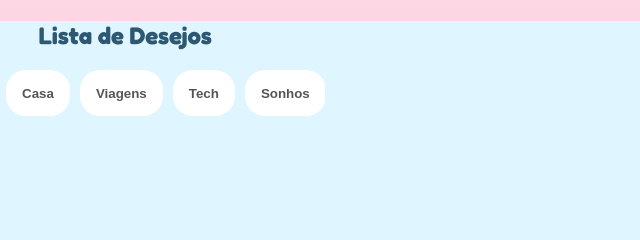
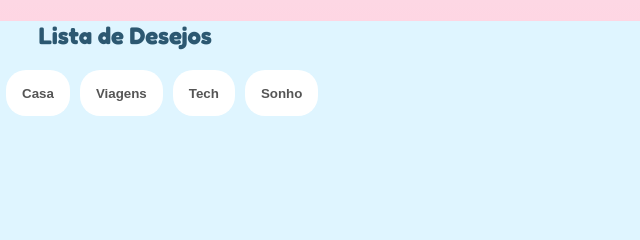
Before and after one commit to NOLASCOrabelo/NossoMundo, a website: page public/index.html in a window 1280 px wide. Shown: the part 943-1183 px from the top of the page, 515-1155 px from the left. Drawn offline with Linux system fonts and the light colour scheme; no server answers.

Commit message:
Update index.html: correct button label from 'Sonhos' to 'Sonho'

```diff
--- a/public/index.html
+++ b/public/index.html
@@ -107,7 +107,7 @@
                 <button class="filter-btn hidden" onclick="filterGifts('casa')">Casa</button>
                 <button class="filter-btn hidden" onclick="filterGifts('exp')">Viagens</button>
                 <button class="filter-btn hidden" onclick="filterGifts('tech')">Tech</button>
-                <button class="filter-btn hidden" onclick="filterGifts('Sonhos')">Sonhos</button>
+                <button class="filter-btn hidden" onclick="filterGifts('Sonhos')">Sonho</button>
                 <button class="filter-btn hidden" onclick="filterGifts('Higiene')">Cuidados pessoal</button>
                 <button class="filter-btn hidden" onclick="filterGifts('Comida')">Queria comer</button>
             </div>
```
